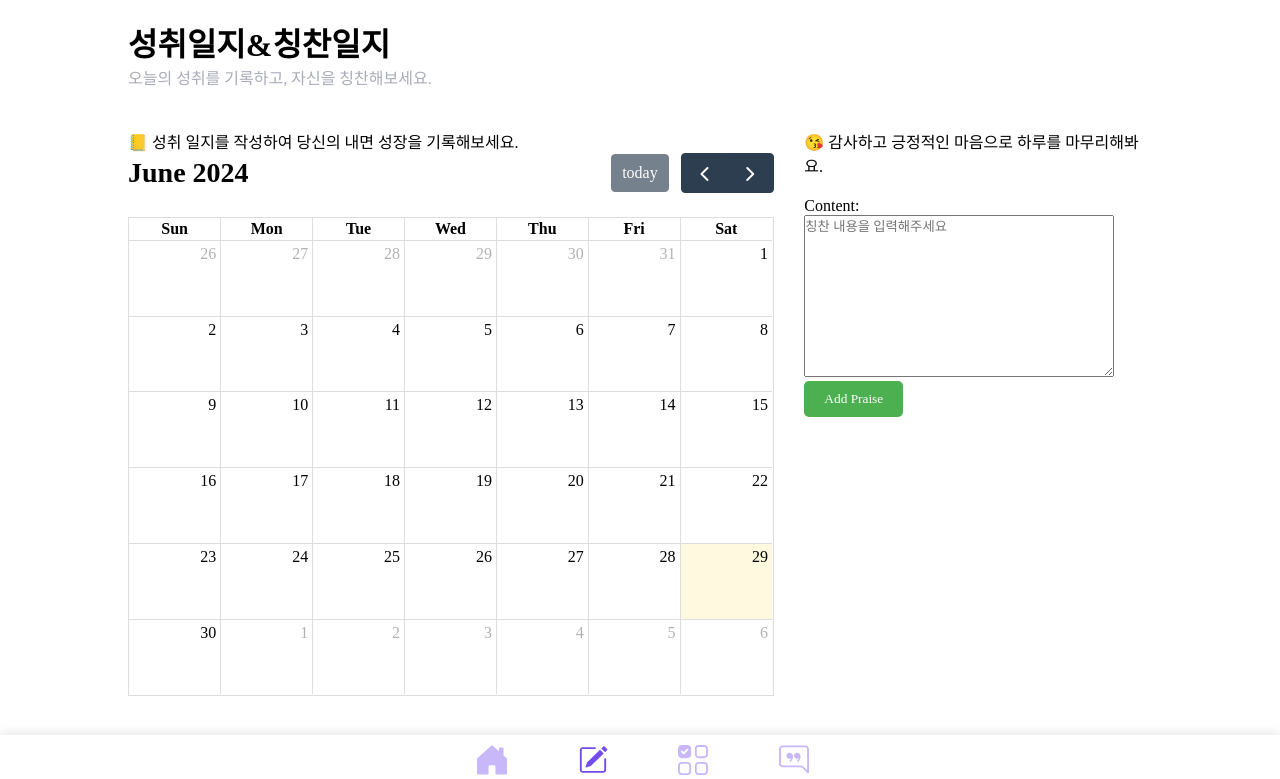
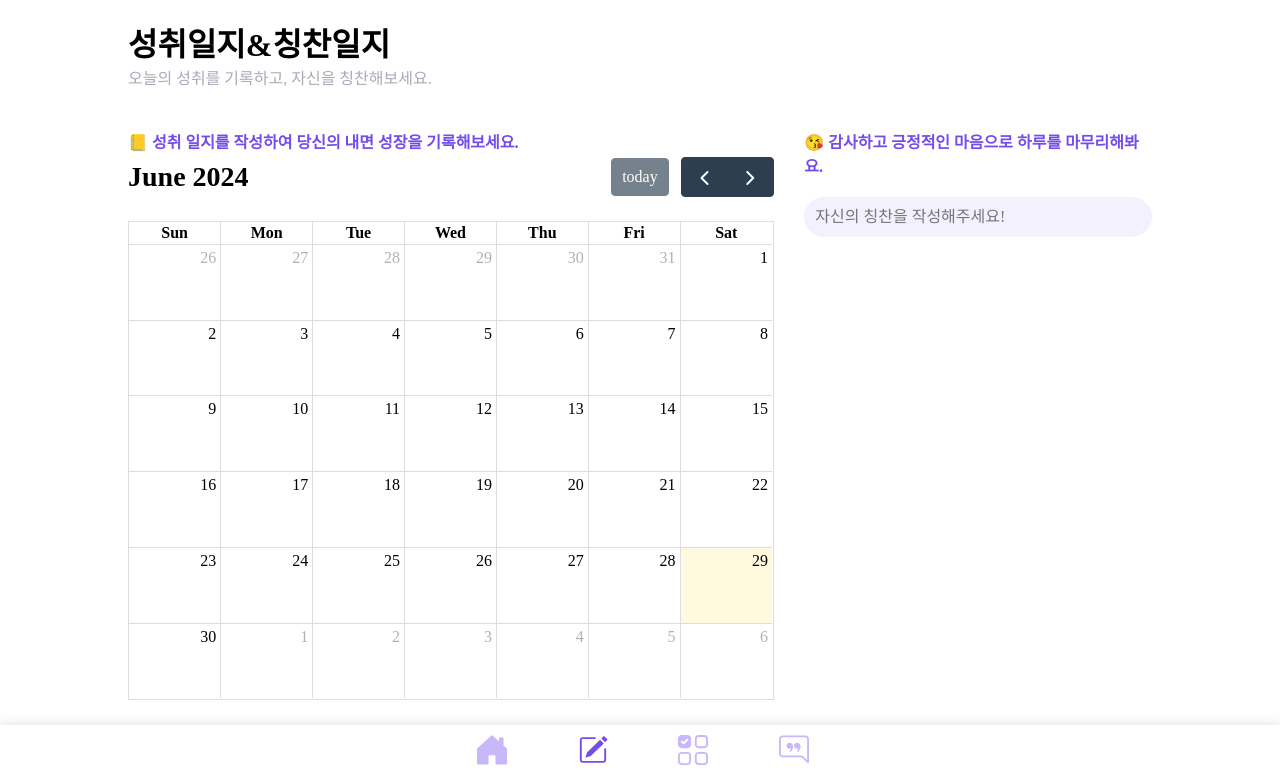
Before and after one commit to mic050r/innerflow-dj, a Django app: page /daily-log/ in a window 1280 px wide. Shown: the part 21-800 px from the top of the page. Run offline with Django 5.2, Linux system fonts and the light colour scheme; data that the repository does not hold is empty; some libraries are stand-ins or nearby versions.

Commit message:
💄 [Chore] (#15) 칭찬일기 css 수정 완료

```diff
--- a/InnerFlow/forms.py
+++ b/InnerFlow/forms.py
@@ -71,5 +71,8 @@ class PraiseForm(forms.ModelForm):
         model = Praise
         fields = ['content']
         widgets = {
-            'content': forms.Textarea(attrs={'placeholder': '칭찬 내용을 입력해주세요'}),
+            'content': forms.TextInput(attrs={
+                'placeholder': '자신의 칭찬을 작성해주세요!',
+                'class': 'borderless-praise-input'
+            }),
         }
--- a/InnerFlow/static/css/journal/daily_log.css
+++ b/InnerFlow/static/css/journal/daily_log.css
@@ -52,31 +52,57 @@ form {
     margin: 20px 0;
 }
 
-button {
-    background-color: #4CAF50;
-    color: white;
-    padding: 10px 20px;
+.delete-button {
+    background: none;
     border: none;
-    border-radius: 5px;
+    padding: 0;
     cursor: pointer;
 }
 
-button:hover {
-    background-color: #45a049;
+.delete-button img {
+    width: 25px;
+    height: 25px;
+    display: block;
 }
 
-ul {
+.praise-list {
     list-style-type: none;
     padding: 0;
 }
 
-li {
+.praise-item {
     margin: 10px 0;
     display: flex;
     justify-content: space-between;
     align-items: center;
+    border-bottom: 1px solid #ccc; /* Add a bottom border */
+    padding-bottom: 10px; /* Optional: Add some padding to space out the content from the border */
 }
 
-li form {
+
+.praise-item form {
     margin: 0;
 }
+
+.info-title {
+    font-weight: bolder;
+    margin-bottom: 4px;
+    color: var(--main-color);
+}
+
+input[name="content"] {
+    border: 1px solid var(--third-color);
+    background-color: var(--third-color);
+    border-radius: 20px;
+    padding: 10px;
+    width: 100%;
+    box-sizing: border-box;
+    font-size: 16px;
+    transition: border-color 0.3s ease;
+    color: #333;
+}
+
+input[name="content"]:focus {
+    border-color: var(--main-color);
+    outline: none;
+}
--- a/InnerFlow/templates/journal/daily_log.html
+++ b/InnerFlow/templates/journal/daily_log.html
@@ -33,30 +33,47 @@
 
     <div class="content">
         <div class="achievement-section">
-            <p>📒 성취 일지를 작성하여 당신의 내면 성장을 기록해보세요.</p>
+            <p class="info-title">📒 성취 일지를 작성하여 당신의 내면 성장을 기록해보세요.</p>
             <div id='calendar'></div>
         </div>
         <div class="praise-section">
-            <p> 😘 감사하고 긍정적인 마음으로 하루를 마무리해봐요.</p>
+            <p class="info-title"> 😘 감사하고 긍정적인 마음으로 하루를 마무리해봐요.</p>
             <form method="post" action="">
                 {% csrf_token %}
-                {{ praise_form.as_p }}
-                <button type="submit">Add Praise</button>
+                {{ praise_form.content }}
             </form>
-            <ul>
+            <ul class="praise-list">
                 {% for praise in praises %}
-                    <li>{{ praise.content }}
-                        <form method="post" action="{% url 'delete_praise' praise.id %}"
-                              style="display:inline;">{% csrf_token %}
-                            <button type="submit">X</button>
+                    <li class="praise-item">{{ praise.content }}
+                        <form method="post" action="{% url 'delete_praise' praise.id %}" style="display:inline;">
+                            {% csrf_token %}
+                            <button type="submit" class="delete-button">
+                                <img src="{% static 'images/x-icon.svg' %}" alt="Delete"
+                                     style="width: 16px; height: 16px;">
+                            </button>
                         </form>
                     </li>
                 {% endfor %}
             </ul>
         </div>
+
+
     </div>
 </div>
 {% block content %}{% endblock %}
 {% include './achievement_footer.html' %}
 </body>
+<script>document.addEventListener("DOMContentLoaded", function () {
+    const praiseInput = document.getElementById('id_content');
+    const praiseForm = praiseInput.closest('form');
+
+    // Handle praise form submission with Enter key
+    praiseInput.addEventListener('keypress', function (e) {
+        if (e.key === 'Enter') {
+            e.preventDefault();
+            praiseForm.submit();
+        }
+    });
+});
+</script>
 </html>
```
